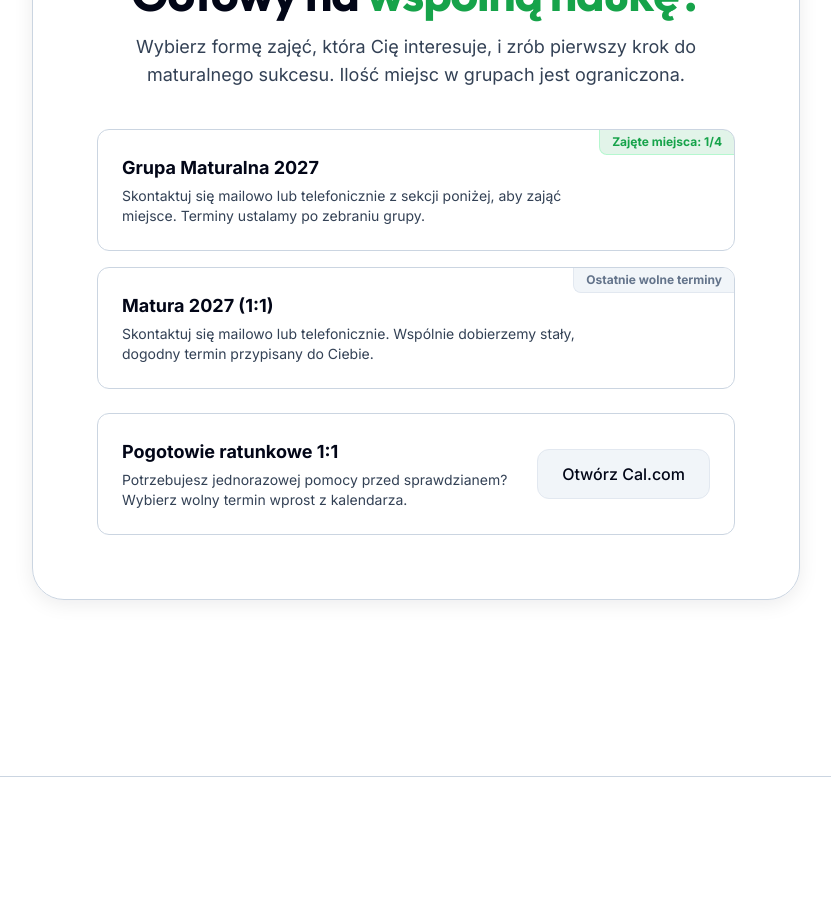
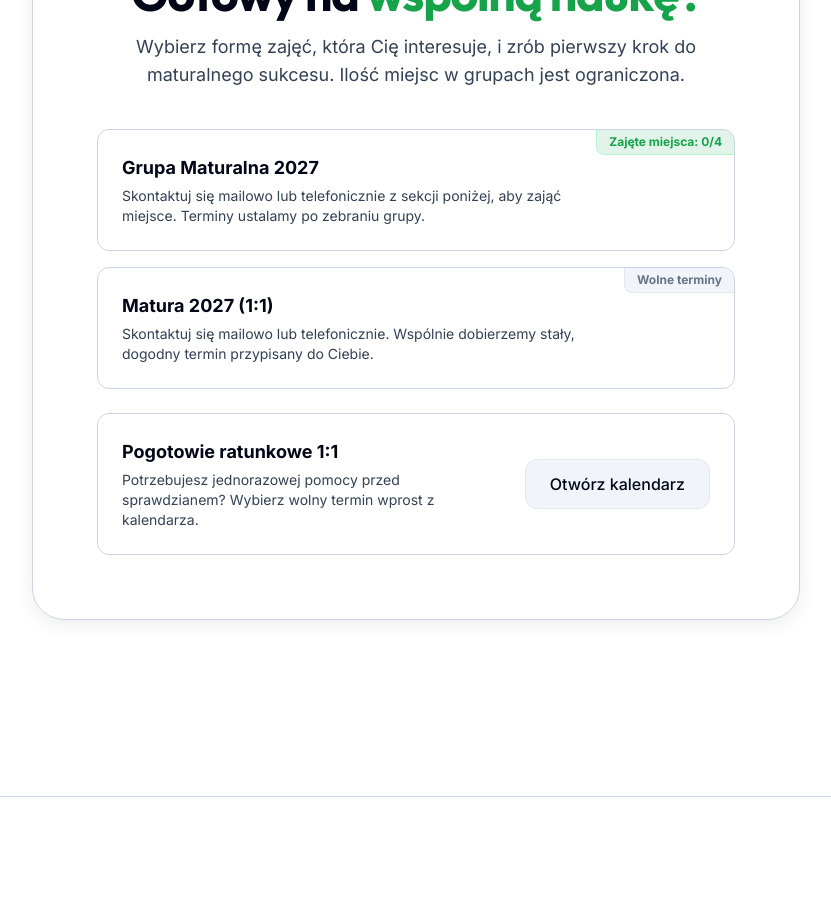
Before and after one commit to taachii/biolearn-landing, a Next.js app: page / in a window 1280 px wide. Shown: the part 7020-7926 px from the top of the page, without its empty margins (224-1055 px from the left). Built offline with nearby package versions, Linux system fonts and the light colour scheme.

Commit message:
copy: update booking labels and reset group spot counter

```diff
--- a/components/sections/RezerwacjaSection.tsx
+++ b/components/sections/RezerwacjaSection.tsx
@@ -29,7 +29,7 @@ export function RezerwacjaSection({ id }: RezerwacjaSectionProps) {
             {/* Opcja 1: Grupa */}
             <div className="bg-[var(--color-bg-base)] rounded-[var(--radius-lg)] p-5 sm:p-6 flex flex-col sm:flex-row items-start sm:items-center justify-between gap-4 border border-[var(--color-border)] hover:border-[#00FF66]/50 transition-colors relative overflow-hidden">
               <div className="absolute top-0 right-0 bg-[var(--color-accent-muted)] text-[var(--color-accent)] text-xs font-bold px-3 py-1 rounded-bl-[var(--radius-md)] border-b border-l border-[rgba(0,255,102,0.2)]">
-                Zajęte miejsca: 1/4
+                Zajęte miejsca: 0/4
               </div>
               <div className="pt-3 sm:pt-0 pr-0 sm:pr-32">
                 <h3 className="font-bold text-[var(--color-text-primary)] text-lg">Grupa Maturalna 2027</h3>
@@ -40,7 +40,7 @@ export function RezerwacjaSection({ id }: RezerwacjaSectionProps) {
             {/* Opcja 2: 1:1 */}
             <div className="bg-[var(--color-bg-base)] rounded-[var(--radius-lg)] p-5 sm:p-6 flex flex-col sm:flex-row items-start sm:items-center justify-between gap-4 border border-[var(--color-border)] hover:border-[#00FF66]/50 transition-colors relative overflow-hidden">
               <div className="absolute top-0 right-0 bg-[var(--color-bg-elevated)] text-[var(--color-text-muted)] text-xs font-bold px-3 py-1 rounded-bl-[var(--radius-md)] border-b border-l border-[var(--color-border-subtle)]">
-                Ostatnie wolne terminy
+                Wolne terminy
               </div>
               <div className="pt-3 sm:pt-0 pr-0 sm:pr-32">
                 <h3 className="font-bold text-[var(--color-text-primary)] text-lg">Matura 2027 (1:1)</h3>
@@ -55,7 +55,7 @@ export function RezerwacjaSection({ id }: RezerwacjaSectionProps) {
                 <p className="text-sm text-[var(--color-text-secondary)] mt-1">Potrzebujesz jednorazowej pomocy przed sprawdzianem? Wybierz wolny termin wprost z kalendarza.</p>
               </div>
               <Button variant="secondary" className="w-full sm:w-auto shrink-0 border-[var(--color-border-subtle)] hover:border-[var(--color-border)]">
-                Otwórz Cal.com
+                Otwórz kalendarz
               </Button>
             </div>
           </div>
```
